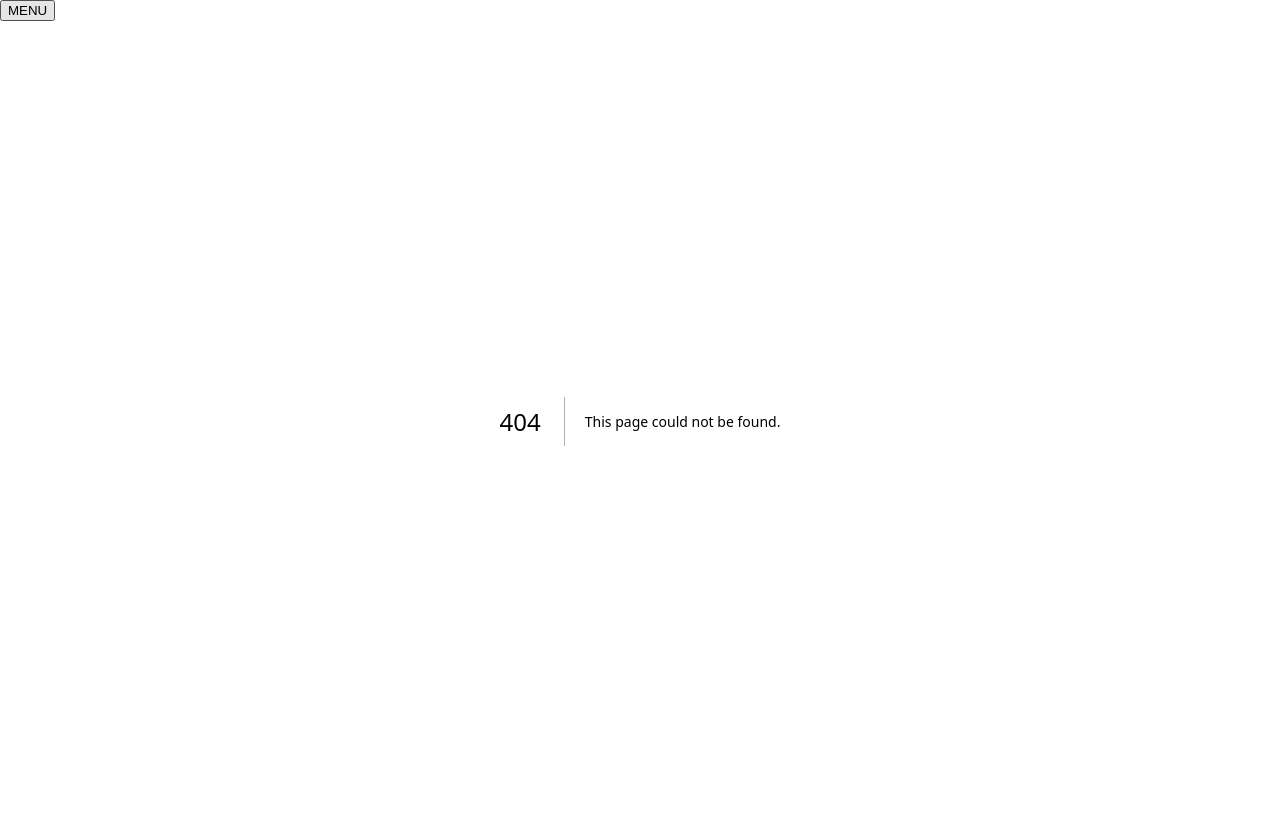
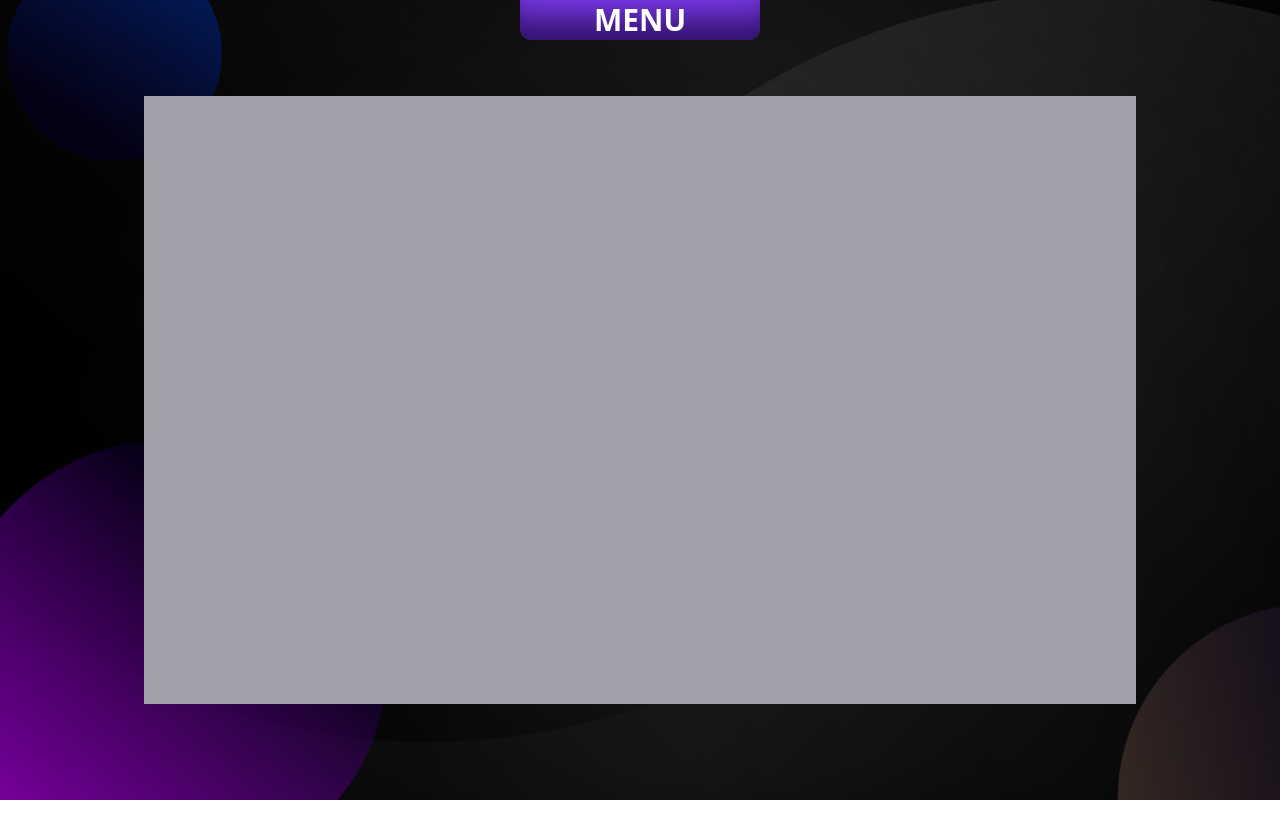
Before and after one commit to Anatonelly-Tech/AnatonellyFretes-v4, a Next.js app: page /test2 in a window 1280 px wide. Before the commit this address had no page. After the commit the page ends 800 px from the top, so only its background shows below. Built offline with nearby package versions, Linux system fonts and the light colour scheme.

Commit message:
Corrigir comentários de código e atualizar componentes

```diff
--- a/src/app/CriarFrete/page.tsx
+++ b/src/app/CriarFrete/page.tsx
@@ -89,7 +89,7 @@ const page = () => {
 
   return (
     <div className="w-full h-full flex flex-col justify-between">
-      <DevTool control={control} />
+      {/* <DevTool control={control} /> */}
       <h1 className="bg-gradient-to-br from-purple-500 to-blue-500 inline-block text-transparent bg-clip-text text-6xl font-extrabold break-all">
         Meus <br /> Fretes
       </h1>
--- a/src/app/CriarFrete/page3/index.tsx
+++ b/src/app/CriarFrete/page3/index.tsx
@@ -1,7 +1,16 @@
-import React from 'react';
+import React from "react";
 
-const Page3 = () => {
-  return <div>Page3</div>;
-};
+interface Page3Props {
+  register: any;
+  error: any;
+}
 
-export default Page3;
+export default function Page3({ register, error }: Page3Props) {
+  return (
+    <div className="flex flex-col items-center justify-center w-4/5 h-4/5 bg-zinc-400 gap-5">
+
+
+
+    </div>
+  );
+}
--- /dev/null
+++ b/src/app/test2/page.tsx
@@ -0,0 +1,36 @@
+"use client";
+import "@/styles/main.css";
+
+import React from "react";
+import ModalComponent from "@/components/Modal";
+import Loading from "@/components/Loading";
+import ProgressBar from "@/components/ProgressBar";
+import UserNotifyBar from "@/components/UserNotifyBar";
+import AdvancedPages from "@/components/AdvancedPages";
+import Page3 from "../CriarFrete/page3";
+
+import { useForm } from "react-hook-form";
+import { DevTool } from "@hookform/devtools";
+
+const page = () => {
+  const { register, control } = useForm();
+  return (
+    <div className="p-5 gap-5 w-full h-full flex ">
+      {/* <ModalComponent /> */}
+      {/* <Loading />
+      <div className="flex flex-col">
+        <ProgressBar />
+        <UserNotifyBar />
+  </div> */}
+      <form
+        className="w-full h-full flex items-center justify-center"
+        action=""
+      >
+        <Page3 register={register} />
+      </form>
+      {/* <DevTool control={control} /> */}
+    </div>
+  );
+};
+
+export default page;
--- a/src/components/Modal/inside/index.tsx
+++ b/src/components/Modal/inside/index.tsx
@@ -242,7 +242,7 @@ const ModalComponentInside = () => {
             </div>
           </div>
         </form>
-        <DevTool control={control} />
+        {/* <DevTool control={control} /> */}
 
         <div className="flex mt-6 gap-3">
           <button
@@ -262,9 +262,9 @@ const ModalComponentInside = () => {
         >
           <Alert
             onClose={handleClose}
-            severity='success'
-            variant='filled'
-            sx={{ width: '100%' }}
+            severity="success"
+            variant="filled"
+            sx={{ width: "100%" }}
           >
             Usuário cadastrado com sucesso!
           </Alert>
```
Also changed, not shown: src/utils/Storage/Veiculos/index.tsx (added).
